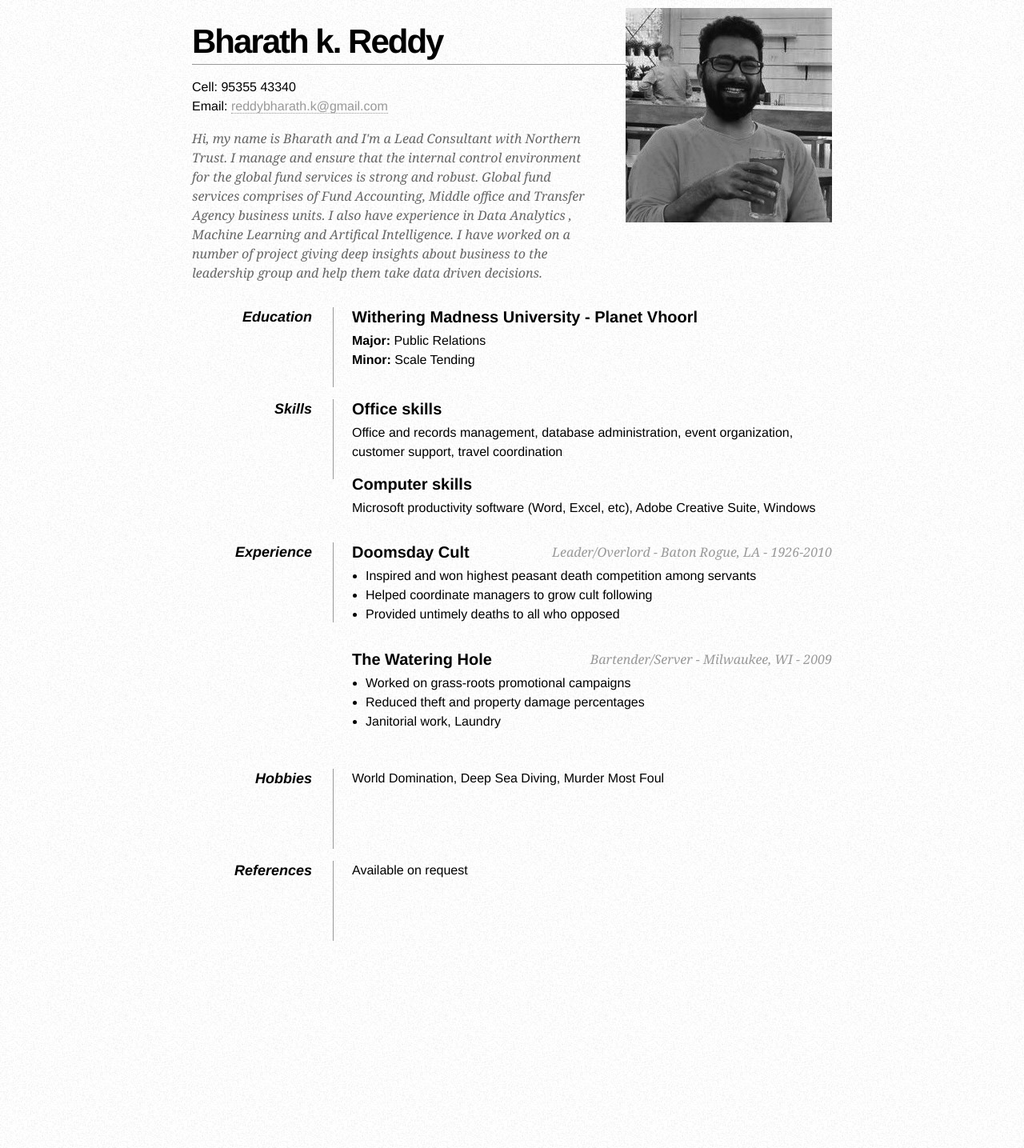
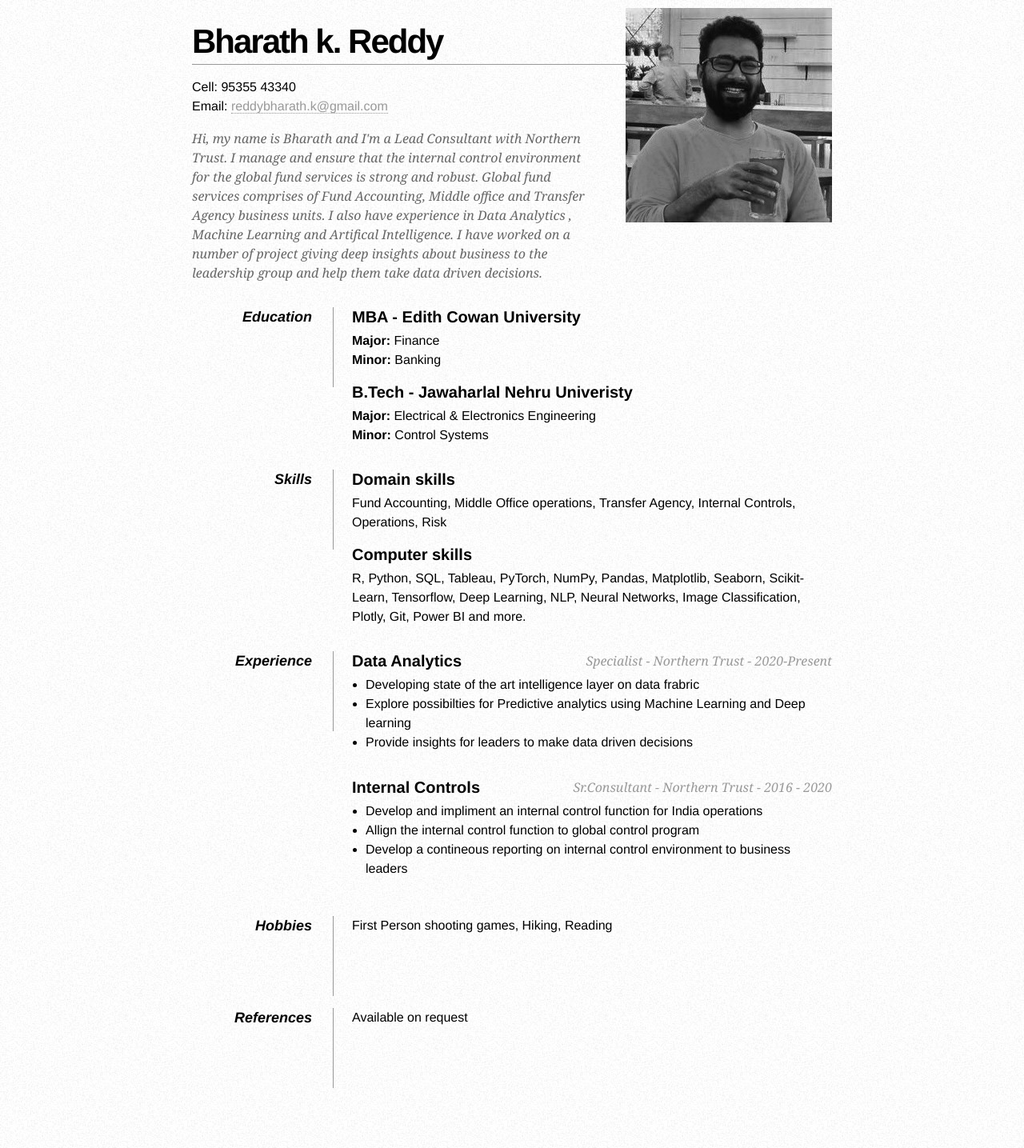
Before and after one commit to bharathkreddy/bharathkreddy.github.io, a Jekyll site: the page cv/index.html, which Jekyll copies as it is, in a window 1280 px wide. Shown: the whole page at 80% size. Built offline with Jekyll 4.4.1, drawn with Linux system fonts in a browser that asks for light colours; before the commit the page ends 1251 px from its top, so only the background shows below that.

Commit message:
Update index.html

```diff
--- a/cv/index.html
+++ b/cv/index.html
@@ -64,45 +64,48 @@
 
             <dt>Education</dt>
             <dd>
-                <h2>Withering Madness University - Planet Vhoorl</h2>
-                <p><strong>Major:</strong> Public Relations<br />
-                   <strong>Minor:</strong> Scale Tending</p>
+                <h2>MBA - Edith Cowan University</h2>
+                <p><strong>Major:</strong> Finance <br />
+                   <strong>Minor:</strong> Banking </p>
+                <h2>B.Tech - Jawaharlal Nehru Univeristy</h2>
+                <p><strong>Major:</strong> Electrical & Electronics Engineering <br />
+                   <strong>Minor:</strong> Control Systems </p>
             </dd>
 
             <dd class="clear"></dd>
 
             <dt>Skills</dt>
             <dd>
-                <h2>Office skills</h2>
-                <p>Office and records management, database administration, event organization, customer support, travel coordination</p>
+                <h2>Domain skills</h2>
+                <p>Fund Accounting, Middle Office operations, Transfer Agency, Internal Controls, Operations, Risk</p>
 
                 <h2>Computer skills</h2>
-                <p>Microsoft productivity software (Word, Excel, etc), Adobe Creative Suite, Windows</p>
+                <p>R, Python, SQL, Tableau, PyTorch, NumPy, Pandas, Matplotlib, Seaborn, Scikit-Learn, Tensorflow, Deep Learning, NLP, Neural Networks, Image Classification, Plotly, Git, Power BI and more.</p>
             </dd>
 
             <dd class="clear"></dd>
 
             <dt>Experience</dt>
             <dd>
-                <h2>Doomsday Cult <span>Leader/Overlord - Baton Rogue, LA - 1926-2010</span></h2>
+                <h2>Data Analytics <span>Specialist - Northern Trust - 2020-Present</span></h2>
                 <ul>
-                    <li>Inspired and won highest peasant death competition among servants</li>
-                    <li>Helped coordinate managers to grow cult following</li>
-                    <li>Provided untimely deaths to all who opposed</li>
+                    <li>Developing state of the art intelligence layer on data frabric</li>
+                    <li>Explore possibilties for Predictive analytics using Machine Learning and Deep learning</li>
+                    <li>Provide insights for leaders to make data driven decisions</li>
                 </ul>
 
-                <h2>The Watering Hole <span>Bartender/Server - Milwaukee, WI - 2009</span></h2>
+                <h2>Internal Controls <span>Sr.Consultant - Northern Trust - 2016 - 2020</span></h2>
                 <ul>
-                    <li>Worked on grass-roots promotional campaigns</li>
-                    <li>Reduced theft and property damage percentages</li>
-                    <li>Janitorial work, Laundry</li>
+                    <li>Develop and impliment an internal control function for India operations</li>
+                    <li>Allign the internal control function to global control program</li>
+                    <li>Develop a contineous reporting on internal control environment to business leaders</li>
                 </ul>
             </dd>
 
             <dd class="clear"></dd>
 
             <dt>Hobbies</dt>
-            <dd>World Domination, Deep Sea Diving, Murder Most Foul</dd>
+            <dd>First Person shooting games, Hiking, Reading</dd>
 
             <dd class="clear"></dd>
 
```
